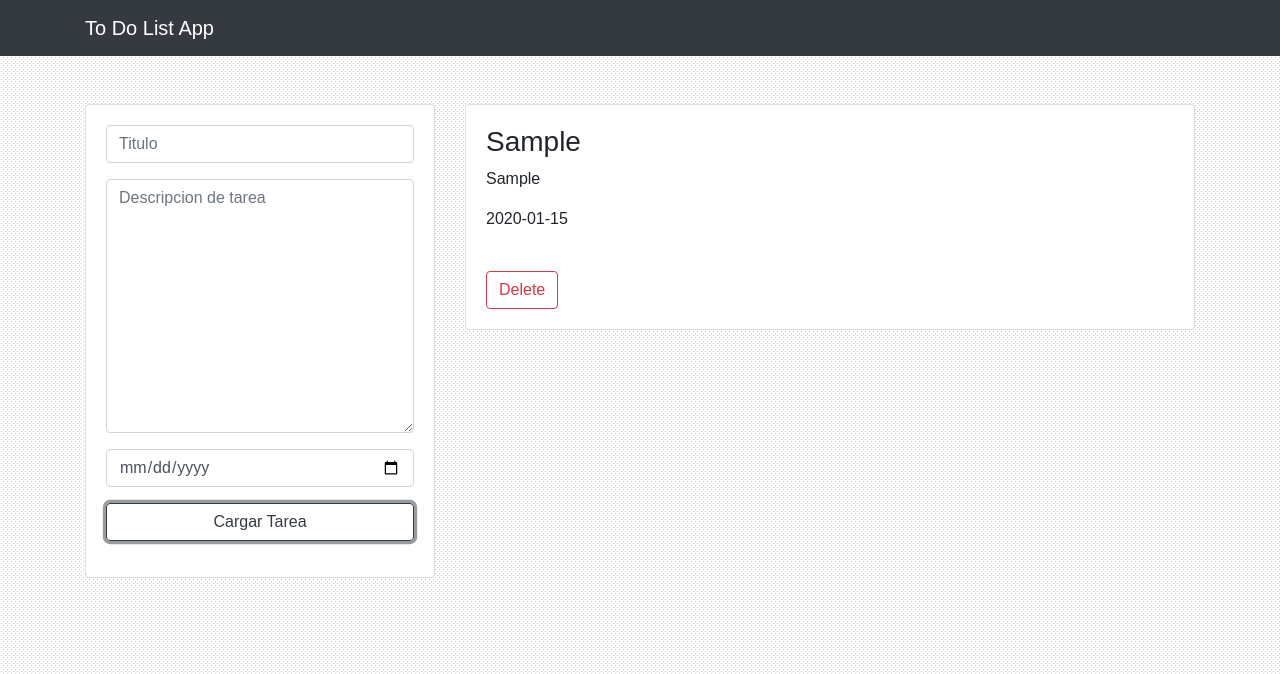
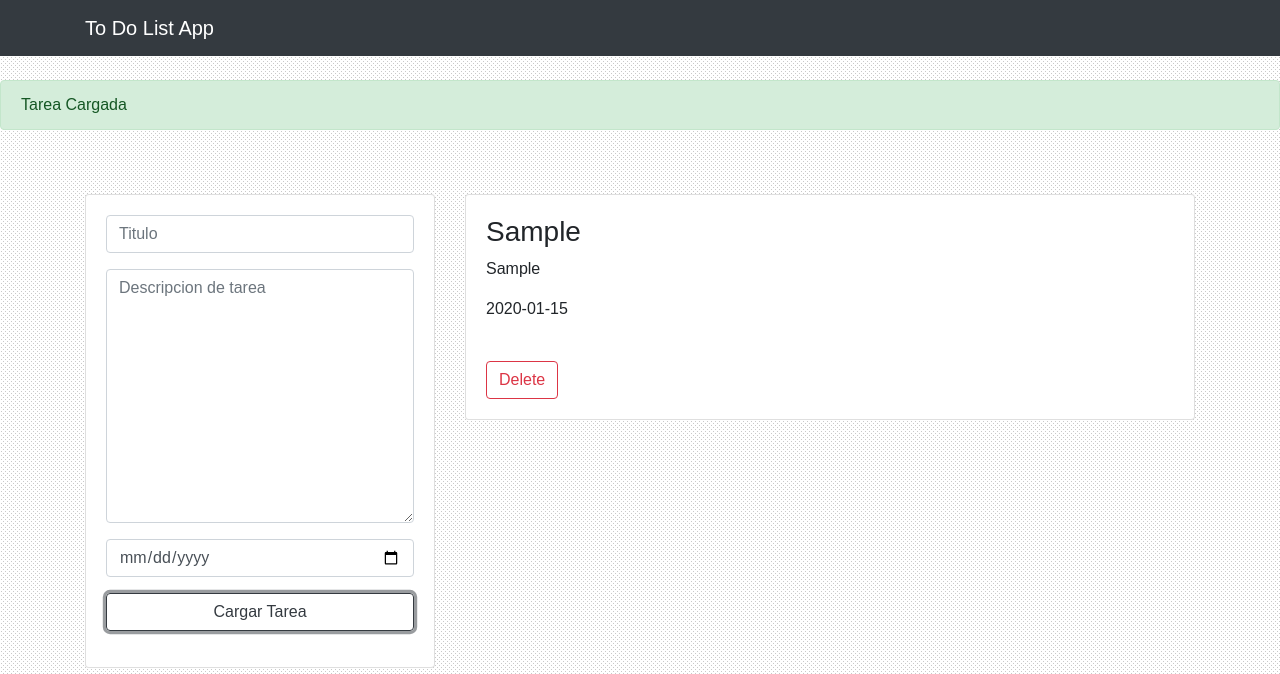
Before and after one commit to NachoLacioppa/To-Do-App, a plain HTML site: page index.html in a window 1280 px wide. Both pictures are taken after typing "Sample", "Sample", "2020-01-15" into the empty fields and a click on the button "Cargar Tarea". Shown: the top 674 px of the page. Drawn offline with nearby package versions, Linux system fonts and the light colour scheme.

Commit message:
Alert Message add

```diff
--- a/App.js
+++ b/App.js
@@ -1,10 +1,26 @@
 document.getElementById('formTask').addEventListener('submit', saveTask);
+//s
+class UI {
+  showMessage(message, cssClass) {
+    const div = document.createElement('div');
+    div.className = `alert alert-${cssClass} mt-4`;
+    div.appendChild(document.createTextNode(message));
+    //mostrando
+    const container = document.querySelector('.alerta');
+    const app = document.querySelector('#App');
+    container.insertBefore(div, app);
+    setTimeout(function(){
+        document.querySelector('.alert').remove();
+    }, 3000);
+}
+}
 
 function saveTask(e) {
   let title = document.getElementById('title').value;
   let description = document.getElementById('description').value;
   let date = document.getElementById('date').value;
-  console.log(description)
+
+  const ui = new UI();
 
   let task = {
     title,
@@ -24,11 +40,12 @@ function saveTask(e) {
 
   getTasks();
   document.getElementById('formTask').reset();
+  ui.showMessage('Tarea Cargada', 'success');
   e.preventDefault();
 }
 
 function deleteTask(title) {
-  console.log(title)
+  const ui = new UI();
   let tasks = JSON.parse(localStorage.getItem('tasks'));
   for(let i = 0; i < tasks.length; i++) {
     if(tasks[i].title == title) {
@@ -38,6 +55,7 @@ function deleteTask(title) {
 
   localStorage.setItem('tasks', JSON.stringify(tasks));
   getTasks();
+  ui.showMessage('Tarea eliminada', 'danger');
 }
 
 function getTasks() {
--- a/index.html
+++ b/index.html
@@ -18,6 +18,7 @@
         </div>
     </nav>
 
+    <div class="alerta"></div>
     <!--main-->
     <div class="container">
         <div class="row pt-5">
```
